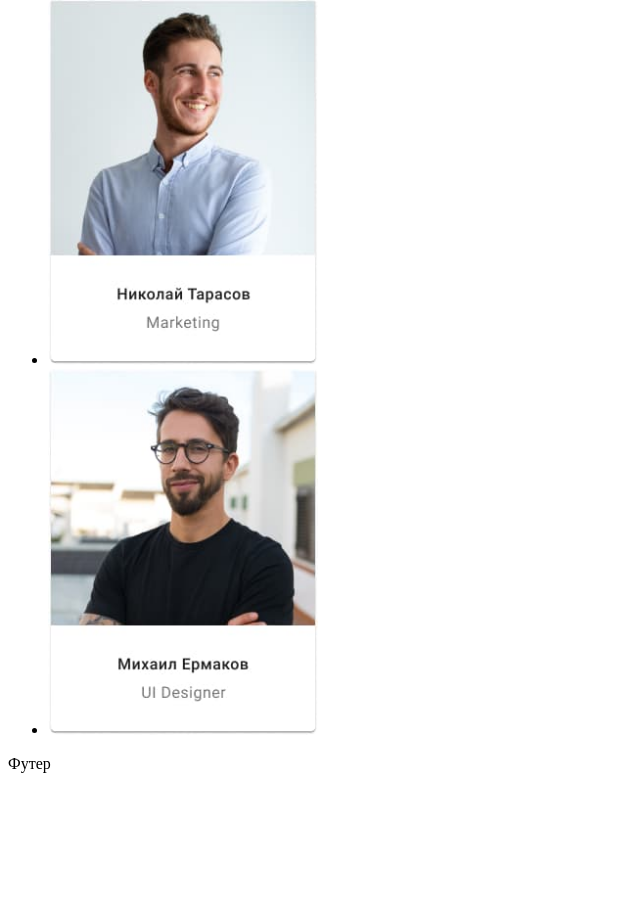
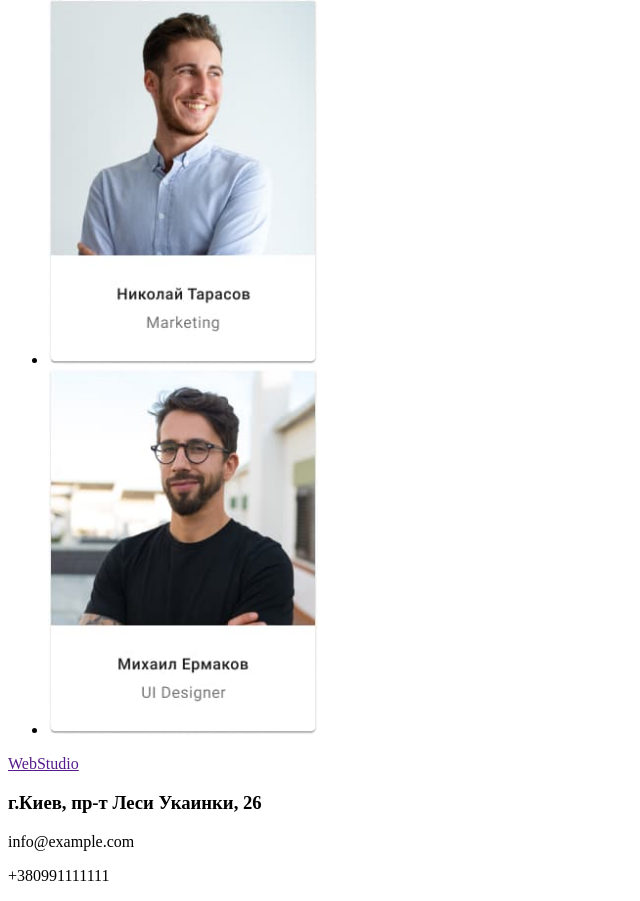
Before and after one commit to Vladyslav-ux/goit-markup-hw-01, a plain HTML site: page index.html in a window 1280 px wide. Shown: the part 2343-3244 px from the top of the page, without its empty margins (0-640 px from the left). Before the commit the page ends 3124 px from the top, so only its background shows below. Drawn offline with Linux system fonts and the light colour scheme.

Commit message:
Закончил

```diff
--- a/index.html
+++ b/index.html
@@ -22,6 +22,9 @@
     <li><a href=“tel:+380961111111”>+38 (096) 111-11-11</a></li>
 </ul>
 </header>
+<!--Уникальній контент страницы-->
+<main>
+
 
 <!--Эффективные решения для вашего бизнеса-->
 <div>
@@ -84,6 +87,13 @@
         </li>
     </ul>
 </section>
+</main>
+<!--Подвал страницы-->
 <footer>
-    Футер
+    <a href=""> WebStudio </a>
+     <h3>г.Киев, пр-т Леси Укаинки, 26</h3>
+     <p>info@example.com</p>
+     <p>+380991111111</p>
 </footer>
+</body>
+</html>
```
